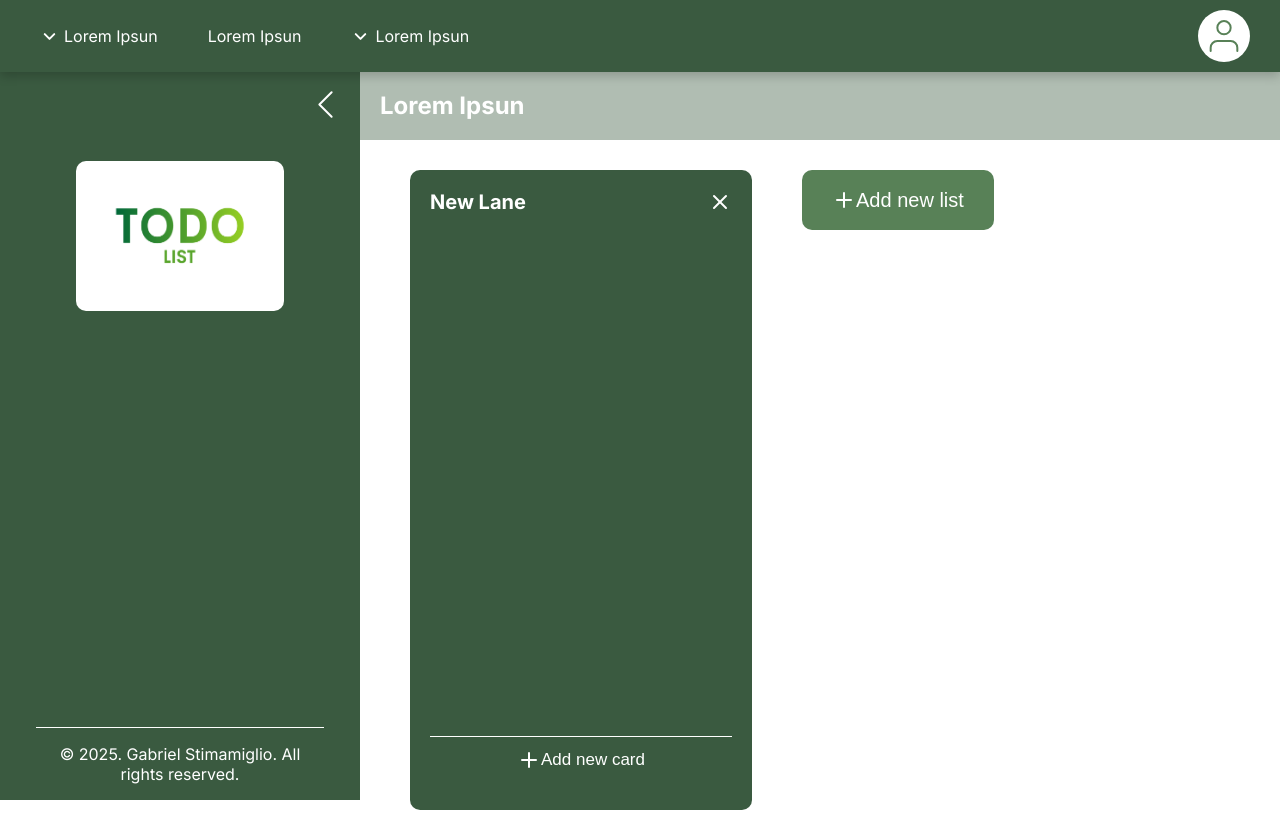
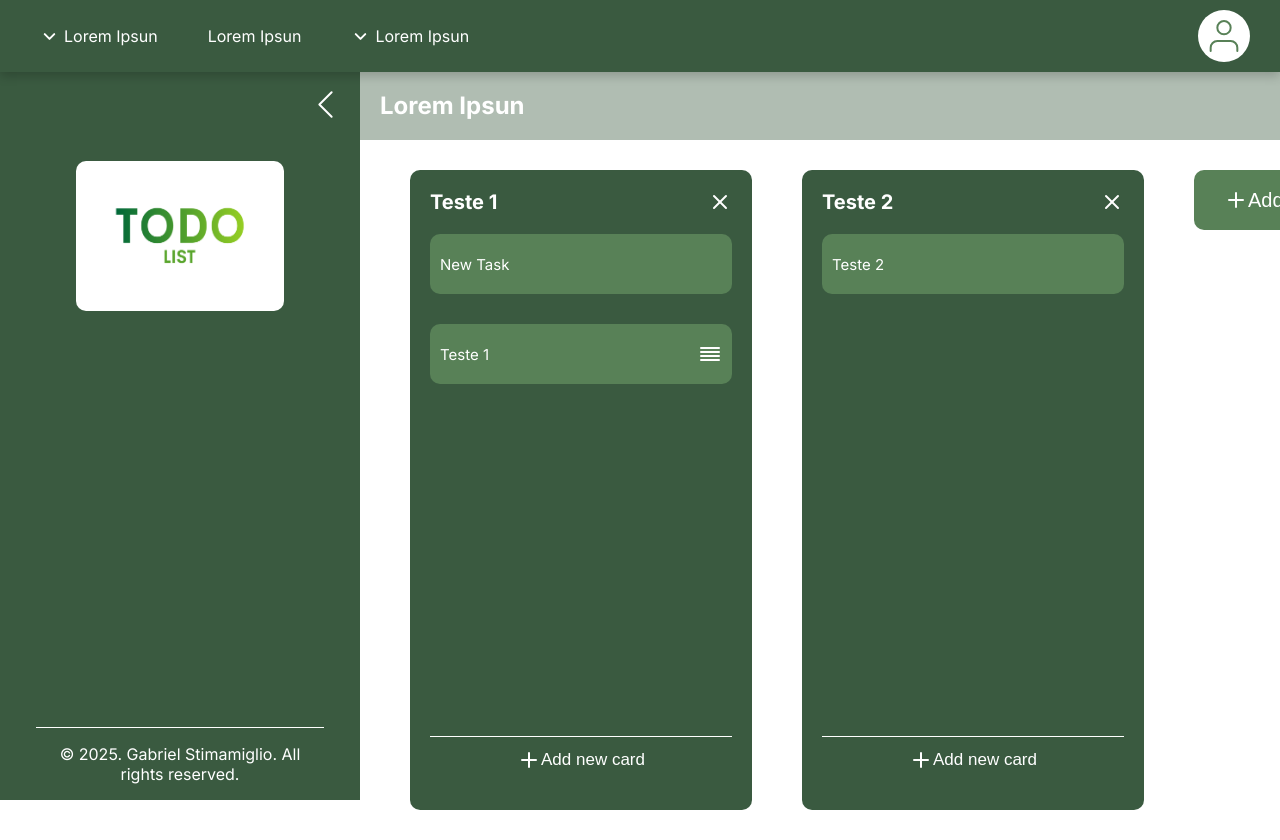
Before and after one commit to GabrielStima/todo-list-v2, a React (Vite) app: page / in a window 1280 px wide. Shown: the top 840 px of the page. Built offline with nearby package versions, Linux system fonts and the light colour scheme; data requests are answered from the project's data file.

Commit message:
Correction of forced rendering and creation of flag rendering

```diff
--- a/src/App.jsx
+++ b/src/App.jsx
@@ -1,33 +1,42 @@
 import { useState } from "react";
-import { Sidebar } from './components/Sidebar';
-import { Navbar } from './components/Navbar';
-import { Projectbar } from './components/Projectbar';
-import { LaneArea } from './components/LaneArea';
-import { Modal } from './components/elements/Modal';
-import './assets/css/index.css';
+import { Sidebar } from "./components/Sidebar";
+import { Navbar } from "./components/Navbar";
+import { Projectbar } from "./components/Projectbar";
+import { LaneArea } from "./components/LaneArea";
+import { Modal } from "./components/elements/Modal";
+import "./assets/css/index.css";
 
 export const App = () => {
   const [modalOpen, setModalOpen] = useState(false);
+  const [hasChanged, setHasChanged] = useState(false);
   const [taskModal, setTaskModal] = useState({});
 
   const toggleModal = (task) => {
     setModalOpen(!modalOpen);
     task && setTaskModal(task);
-  }
+  };
 
   return (
-    <div className='app'>
+    <div className="app">
       <header>
-          <Navbar/>
-          <Sidebar/>
+        <Navbar />
+        <Sidebar />
       </header>
       <main className="content">
-          <Projectbar/>
-          <LaneArea toggleModal={toggleModal}/>
+        <Projectbar />
+        <LaneArea
+          toggleModal={toggleModal}
+          setHasChanged={setHasChanged}
+          hasChanged={hasChanged}
+        />
         {modalOpen && (
-            <Modal task={taskModal} close={toggleModal}/>
+          <Modal
+            task={taskModal}
+            close={toggleModal}
+            setHasChanged={setHasChanged}
+          />
         )}
       </main>
     </div>
-  )
-}
+  );
+};
--- a/src/components/LaneArea/index.jsx
+++ b/src/components/LaneArea/index.jsx
@@ -5,7 +5,7 @@ import {Lane} from '../elements/Lane'
 import {DropLaneArea} from '../elements/DropLaneArea'
 import './styles.css'
 
-export const LaneArea = ({toggleModal}) => {
+export const LaneArea = ({toggleModal, setHasChanged, hasChanged}) => {
   const [lanes, setLanes] = useState([]);
   const [currentDragLane, setCurrentDragLane] = useState(null);
   const [currentDragTask, setCurrentDragTask] = useState(null);
@@ -13,6 +13,12 @@ export const LaneArea = ({toggleModal}) => {
   useEffect(()=>{
     getLanes();
   }, [])
+
+  useEffect(() => {
+    setLanes([])
+    getLanes()
+    setHasChanged(false)
+  }, [hasChanged])
 
   const addLane = (e) => {
     e.preventDefault();
@@ -32,12 +38,9 @@ export const LaneArea = ({toggleModal}) => {
   }
 
   const getLanes = () => {
-    setLanes([])
     axios.get('http://localhost:3001/lanes')
     .then((response)=>{
-      let temp = response.data;
-      temp.sort((a, b) => a.position - b.position);
-      setLanes(temp)
+      sortingLanes(response.data);
     });
   }
 
@@ -48,12 +51,17 @@ export const LaneArea = ({toggleModal}) => {
     })
   }
 
+  const sortingLanes = (array = lanes) => {
+      let temp = [...array];
+      temp.sort((a, b) => a.position - b.position);
+      setLanes(temp)
+  }
+
   const updateLanePosition = (id, position) => {
     axios.patch(`http://localhost:3001/lanes/${id}`, {
       position
     }).then(()=>{
       getLanes()
-      setLanes([])
     })
   }
 
@@ -61,19 +69,21 @@ export const LaneArea = ({toggleModal}) => {
     if(!currentDragLane) return;
 
     let currentLane = lanes.find((lane) => lane.id === currentDragLane);
+
     if(position > currentLane.position) {
       let updateLanes = lanes.filter((lane) =>
         lane.id !== currentDragLane &&
+        lane.position >= currentLane.position &&
         lane.position <= position
       );
-
+      console.log('IF', updateLanes)
       updateLanes.forEach((lane) => {
         updateLanePosition(lane.id, lane.position - 1);
       });
 
       updateLanePosition(currentDragLane, position);
     } else {
-      let currentLane = lanes.find((lane) => lane.id === currentDragLane);
+      console.log('ELSE')
       let updateLanes = lanes.filter((lane) =>
         lane.id !== currentDragLane &&
         lane.position <= currentLane.position &&
@@ -88,21 +98,55 @@ export const LaneArea = ({toggleModal}) => {
   }
 
   return (
-    <div className='lane-area'>
-      <DropLaneArea currentDragLane={currentDragLane} onDrop={() => onDrop(0)}/>
-      {lanes.map((lane)=> (
-        <React.Fragment key={lane.position}>
-          <Lane id={lane.id} title={lane.title} deleteLane={deleteLane} refresh={getLanes} setCurrentDragLane={setCurrentDragLane} currentDragTask={currentDragTask} setCurrentDragTask={setCurrentDragTask} toggleModal={toggleModal}/>
-          <DropLaneArea currentDragLane={currentDragLane} onDrop={() => onDrop(lane.position)}/>
+    <div className="lane-area">
+      <DropLaneArea
+        currentDragLane={currentDragLane}
+        onDrop={() => onDrop(0)}
+      />
+      {lanes.map((lane) => (
+        <React.Fragment key={lane.id}>
+          <Lane
+            id={lane.id}
+            title={lane.title}
+            deleteLane={deleteLane}
+            refresh={getLanes}
+            setCurrentDragLane={setCurrentDragLane}
+            currentDragTask={currentDragTask}
+            setCurrentDragTask={setCurrentDragTask}
+            toggleModal={toggleModal}
+            setHasChanged={setHasChanged}
+          />
+          <DropLaneArea
+            currentDragLane={currentDragLane}
+            onDrop={() => onDrop(lane.position)}
+          />
         </React.Fragment>
       ))}
-      <button className='add-lane' onClick={addLane}>
-        <svg width="24" height="24" viewBox="0 0 24 24" fill="none" xmlns="http://www.w3.org/2000/svg">
-          <path d="M12 5V19" stroke="white" strokeWidth="2" strokeLinecap="round" strokeLinejoin="round"/>
-          <path d="M5 12H19" stroke="white" strokeWidth="2" strokeLinecap="round" strokeLinejoin="round"/>
+      <button className="add-lane" onClick={addLane}>
+        <svg
+          width="24"
+          height="24"
+          viewBox="0 0 24 24"
+          fill="none"
+          xmlns="http://www.w3.org/2000/svg"
+        >
+          <path
+            d="M12 5V19"
+            stroke="white"
+            strokeWidth="2"
+            strokeLinecap="round"
+            strokeLinejoin="round"
+          />
+          <path
+            d="M5 12H19"
+            stroke="white"
+            strokeWidth="2"
+            strokeLinecap="round"
+            strokeLinejoin="round"
+          />
         </svg>
         Add new list
       </button>
     </div>
-  )
+  );
 }
--- a/src/components/elements/Lane/index.jsx
+++ b/src/components/elements/Lane/index.jsx
@@ -14,7 +14,8 @@ export const Lane = ({
   setCurrentDragLane,
   currentDragTask,
   setCurrentDragTask,
-  toggleModal
+  toggleModal,
+  setHasChanged
 }) => {
   const [laneTitle, setLaneTitle] = useState(title);
   const [tasks, setTasks] = useState([]);
@@ -25,11 +26,15 @@ export const Lane = ({
 
   const getTasks = () => {
     axios.get(`http://localhost:3001/tasks?column=${id}`).then((response) => {
-      let temp = response.data;
-      temp.sort((a, b) => a.position - b.position);
-      setTasks(temp);
+      sortingTask(response.data);
     });
   };
+
+  const sortingTask = (array = tasks) => {
+    let temp = [...array];
+    temp.sort((a, b) => a.position - b.position);
+    setTasks(temp)
+}
 
   const addTask = (e) => {
     e.preventDefault();
@@ -72,7 +77,6 @@ export const Lane = ({
         position,
       })
       .then(() => {
-        setTasks([]);
         getTasks();
       });
   };
@@ -88,7 +92,6 @@ export const Lane = ({
 
   const onDropSameColumn = (position, currentTask) => {
     if (position > currentTask.position) {
-      console.log('IF')
       let updateTasks = tasks.filter(
         (task) => task.id !== currentDragTask && task.position <= position
       );
@@ -99,7 +102,6 @@ export const Lane = ({
 
       updateTaskPosition(currentDragTask, position);
     } else {
-      console.log('ELSE')
       let updateTask = tasks.filter(
         (task) =>
           task.id !== currentDragTask &&
@@ -119,6 +121,7 @@ export const Lane = ({
   const onDropDifferentColumn = async (id, position, columnId) => {
       const currentTask = await updateTaskColumn(id, columnId);
       onDropSameColumn(position, currentTask);
+      setHasChanged(true);
       refresh();
   };
 
@@ -167,7 +170,7 @@ export const Lane = ({
       <div className="lane-body">
         <DropTaskArea onDrop={() => onDrop(0, id)} />
         {tasks.map((task) => (
-          <React.Fragment key={task.position}>
+          <React.Fragment key={task.id}>
             <Task
               id={task.id}
               title={task.title}
--- a/src/components/elements/Modal/index.jsx
+++ b/src/components/elements/Modal/index.jsx
@@ -2,7 +2,7 @@ import { useState, useEffect } from 'react'
 import axios from 'axios';
 import './styles.css'
 
-export const Modal = ({task, close}) => {
+export const Modal = ({task, close, setHasChanged}) => {
     const [description, setDescription] = useState('');
 
     useEffect(() => {
@@ -16,6 +16,7 @@ export const Modal = ({task, close}) => {
             description: description
         },{headers: {'Content-Type': 'application/json'}}).then(() => {
             close();
+            setHasChanged(true)
         })
 
     }
@@ -25,6 +26,7 @@ export const Modal = ({task, close}) => {
 
         axios.delete(`http://localhost:3001/tasks/${task.id}`).then(() => {
             close();
+            setHasChanged(true)
         })
     }
 
--- a/src/components/elements/Task/index.jsx
+++ b/src/components/elements/Task/index.jsx
@@ -1,27 +1,83 @@
-import { useState } from 'react'
-import axios from 'axios'
-import { ChangeableTitle } from '../ChangeableTitle'
-import './styles.css'
+import { useState } from "react";
+import axios from "axios";
+import { ChangeableTitle } from "../ChangeableTitle";
+import "./styles.css";
 
-export const Task = ({id, title, description, refresh, setCurrentDragTask, toggleModal}) => {
+export const Task = ({
+  id,
+  title,
+  description,
+  refresh,
+  setCurrentDragTask,
+  toggleModal,
+}) => {
   const [taskTitle, setTaskTitle] = useState(title);
 
   const handleNameChange = (e) => {
     setTaskTitle(e.target.value);
-    }
+  };
 
   const updateTaskName = () => {
-        axios.patch(`http://localhost:3001/tasks/${id}`, {
-            title: taskTitle
+    axios
+      .patch(`http://localhost:3001/tasks/${id}`, {
+        title: taskTitle,
       })
       .then(() => {
         refresh();
-        })
-    }
+      });
+  };
 
   return (
-    <div className='task' onDoubleClick={() => toggleModal({id, title, description})} draggable onDragStart={() => setCurrentDragTask(id)} onDragEnd={() => setCurrentDragTask(null)}>
-        <ChangeableTitle handleNameChange={handleNameChange} title={taskTitle} onBlur={updateTaskName}/>
+    <div
+      className="task"
+      onDoubleClick={() => toggleModal({ id, title, description })}
+      draggable
+      onDragStart={() => setCurrentDragTask(id)}
+      onDragEnd={() => setCurrentDragTask(null)}
+    >
+      <ChangeableTitle
+        handleNameChange={handleNameChange}
+        title={taskTitle}
+        onBlur={updateTaskName}
+      />
+      {description && (
+        <svg
+          width="24"
+          height="24"
+          viewBox="0 0 24 24"
+          fill="none"
+          xmlns="http://www.w3.org/2000/svg"
+        >
+          <path
+            d="M21 10H3"
+            stroke="#FFFFFF"
+            strokeWidth="2"
+            strokeLinecap="round"
+            strokeLinejoin="round"
+          />
+          <path
+            d="M21 6H3"
+            stroke="#FFFFFF"
+            strokeWidth="2"
+            strokeLinecap="round"
+            strokeLinejoin="round"
+          />
+          <path
+            d="M21 14H3"
+            stroke="#FFFFFF"
+            strokeWidth="2"
+            strokeLinecap="round"
+            strokeLinejoin="round"
+          />
+          <path
+            d="M21 18H3"
+            stroke="#FFFFFF"
+            strokeWidth="2"
+            strokeLinecap="round"
+            strokeLinejoin="round"
+          />
+        </svg>
+      )}
     </div>
-  )
-}
+  );
+};
--- a/src/components/elements/Task/styles.css
+++ b/src/components/elements/Task/styles.css
@@ -5,6 +5,7 @@
     border-radius: 10px;
     display: flex;
     align-items: center;
+    justify-content: space-between;
     padding: 10px;
 
     h2 {
--- a/src/data/db.json
+++ b/src/data/db.json
@@ -1,10 +1,37 @@
 {
-  "tasks": [],
+  "tasks": [
+    {
+      "id": "090a4de2-9827-4ee7-8406-c8f56f1c3bb3",
+      "title": "Teste 1",
+      "description": "Teste ",
+      "column": "4aab3550-841d-407c-98cb-9c5299bcc768",
+      "position": 0
+    },
+    {
+      "id": "a222529c-a9eb-4887-a2fa-b6b4525af89e",
+      "title": "Teste 2",
+      "description": "",
+      "column": "115d6498-d022-4a68-a98e-952d9f71daf9",
+      "position": 2
+    },
+    {
+      "id": "bcf5a6b8-7252-434b-aae0-e015cb23af8c",
+      "title": "New Task",
+      "description": "",
+      "column": "4aab3550-841d-407c-98cb-9c5299bcc768",
+      "position": -1
+    }
+  ],
   "lanes": [
     {
-      "id": "376b0b00-3408-48dc-ba95-2aa1f7d12f03",
-      "title": "New Lane",
+      "id": "4aab3550-841d-407c-98cb-9c5299bcc768",
+      "title": "Teste 1",
       "position": 0
+    },
+    {
+      "id": "115d6498-d022-4a68-a98e-952d9f71daf9",
+      "title": "Teste 2",
+      "position": 1
     }
   ]
 }
```
Lines whose indentation alone changed are shown as unchanged.
